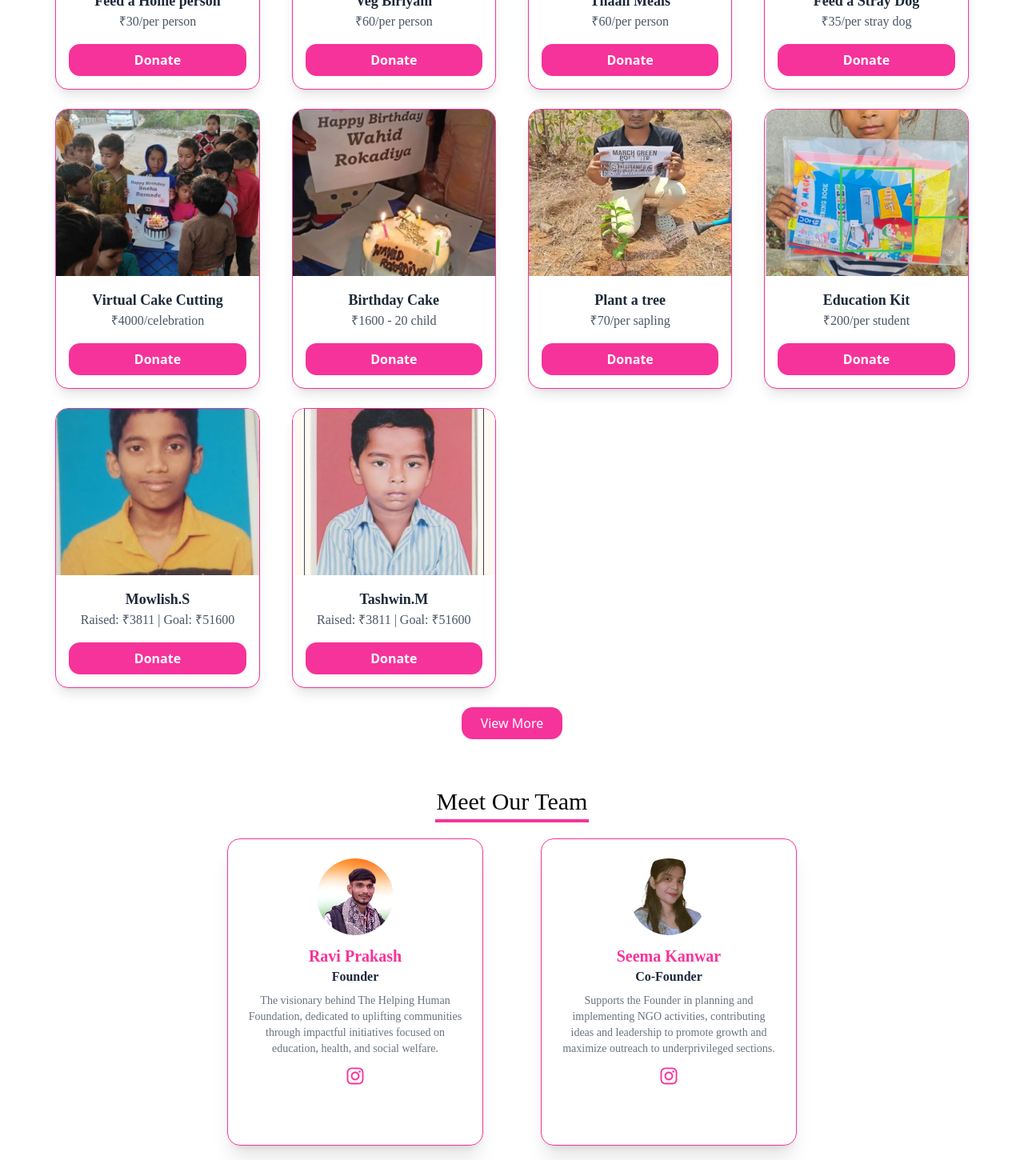
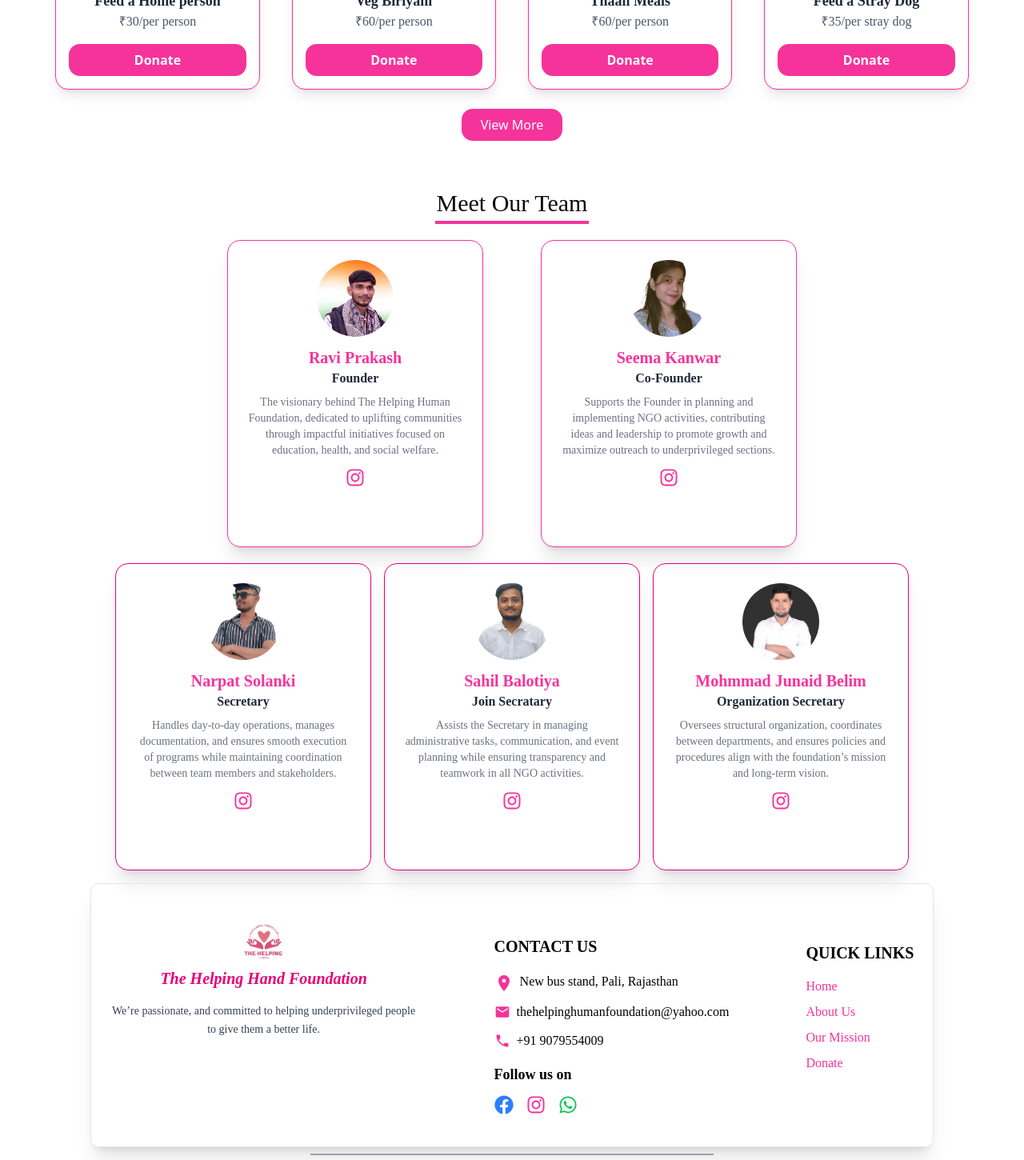
Before and after one commit to neerajhariyale/TheHelpingHumanFoundation, a React (Vite) app: page / in a window 1280 px wide. Shown: the part 2400-3850 px from the top of the page at 80% size. Built offline with nearby package versions, Linux system fonts and the light colour scheme; a web font is replaced by a local one.

Commit message:
add facebook icon

```diff
--- a/src/component/Donation1.tsx
+++ b/src/component/Donation1.tsx
@@ -132,7 +132,7 @@ const Donation1 = () => {
     lg:grid-cols-4
     justify-items-center"
   >
-    {filteredData.map((item, index) => (
+    {filteredData.slice(0,4).map((item, index) => (
       <DonationCard
         key={index}
         leftText={item.leftText}
--- a/src/component/Footer1.tsx
+++ b/src/component/Footer1.tsx
@@ -1,4 +1,4 @@
-import { FaInstagram, FaWhatsapp } from "react-icons/fa";
+import { FaInstagram,FaFacebook, FaWhatsapp } from "react-icons/fa";
 import { MdLocationOn, MdEmail, MdPhone } from "react-icons/md";
 import logo from "@/assets/workPhotos/logo1.png"
 import { useNavigate } from "react-router-dom";
@@ -49,9 +49,9 @@ const Footer1 = () => {
         <div className="mt-4">
           <p className="text-black text-lg font-semibold font-libertinus mb-3">Follow us on</p>
           <div className="flex space-x-4 text-2xl">
-            {/* <a href="#" className="text-pink-500 hover:text-white">
+            <a href="https://www.facebook.com/share/1G5MoCQbN7/" className="text-blue-500 hover:text-white">
               <FaFacebook />
-            </a> */}
+            </a>
             <a href="https://www.instagram.com/thehelpinghumanfoundation?igsh=anFtM2ZkZmtweHk=" className="text-pink-500 hover:text-white">
               <FaInstagram />
             </a>
```
